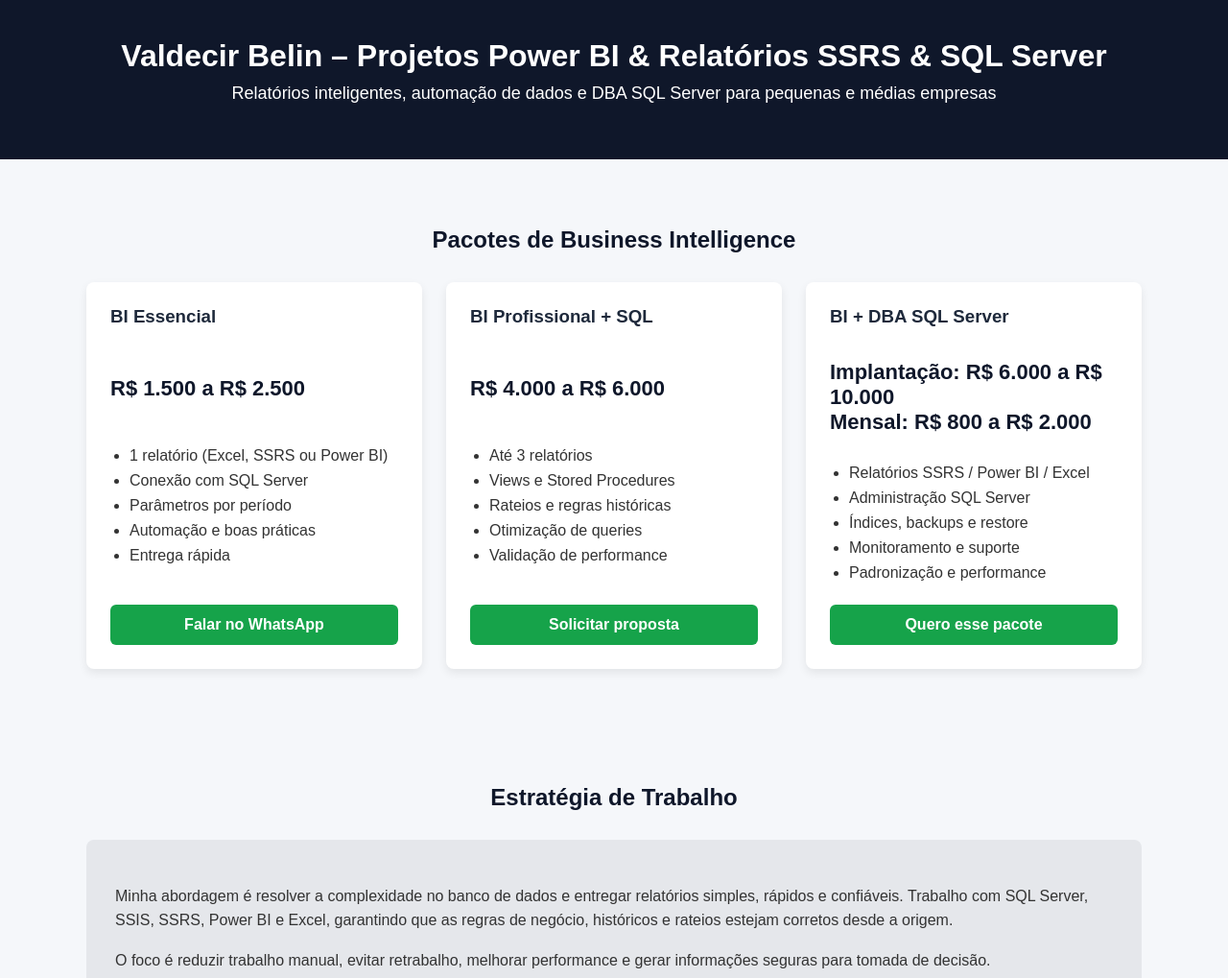
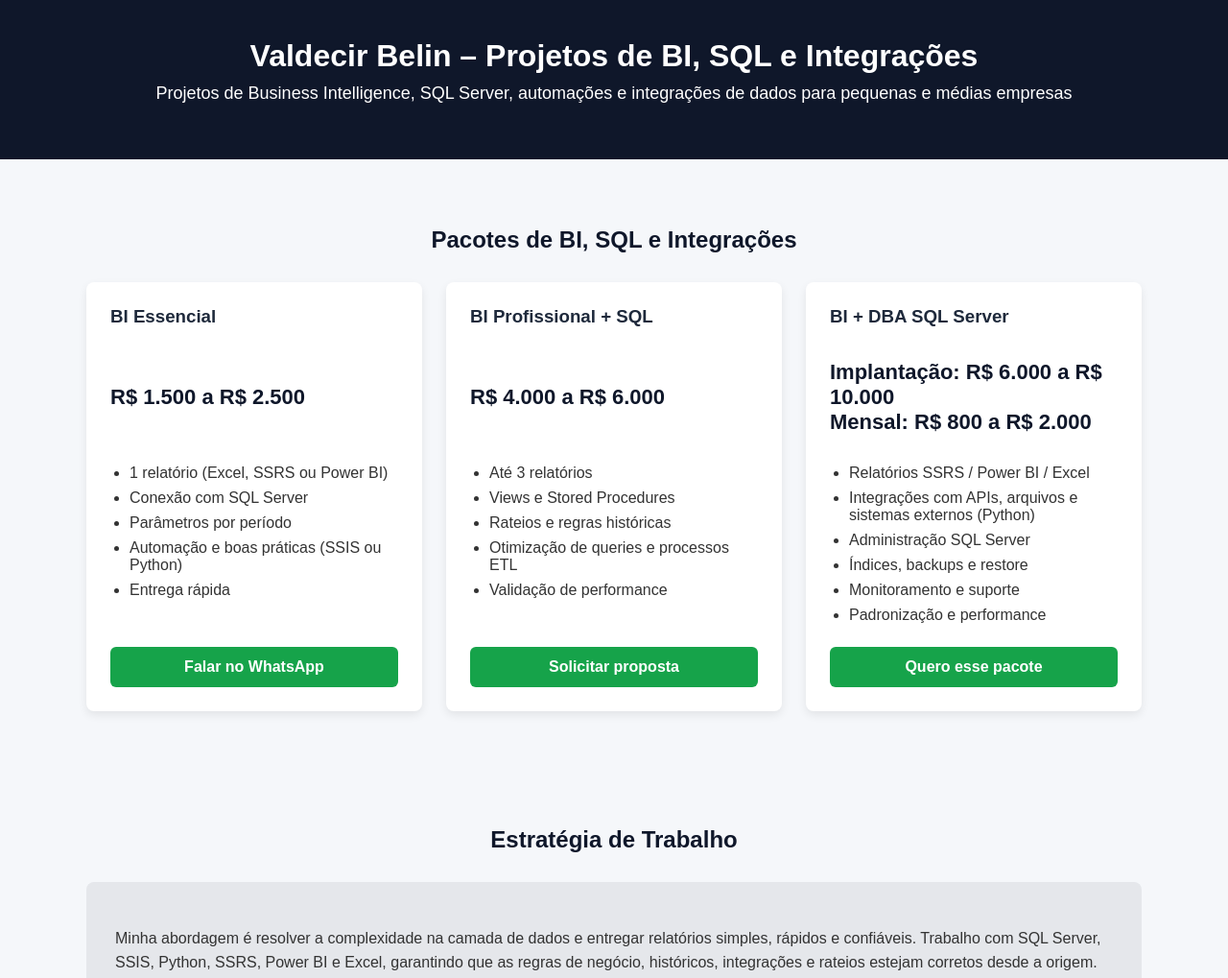
Before and after one commit to vbelin/comercial, a plain HTML site: page index.html in a window 1280 px wide. Shown: the top 1019 px of the page at 96% size. Drawn offline with Linux system fonts and the light colour scheme.

Commit message:
Update index.html

```diff
--- a/index.html
+++ b/index.html
@@ -3,7 +3,7 @@
 <head>
     <meta charset="UTF-8">
     <meta name="viewport" content="width=device-width, initial-scale=1.0">
-    <title>Valdecir Belin – Projetos Power BI & Relatórios SSRS & SQL Server</title>
+    <title>Valdecir Belin – Projetos de BI, SQL e Integrações</title>
     <style>
         body {
             font-family: Arial, Helvetica, sans-serif;
@@ -100,12 +100,12 @@
 <body>
 
 <header>
-    <h1>Valdecir Belin – Projetos Power BI & Relatórios SSRS & SQL Server</h1>
-    <p>Relatórios inteligentes, automação de dados e DBA SQL Server para pequenas e médias empresas</p>
+    <h1>Valdecir Belin – Projetos de BI, SQL e Integrações</h1>
+    <p>Projetos de Business Intelligence, SQL Server, automações e integrações de dados para pequenas e médias empresas</p>
 </header>
 
 <section>
-    <h2>Pacotes de Business Intelligence</h2>
+    <h2>Pacotes de BI, SQL e Integrações</h2>
     <div class="cards">
         <div class="card">
             <h3>BI Essencial</h3>
@@ -114,7 +114,7 @@
                 <li>1 relatório (Excel, SSRS ou Power BI)</li>
                 <li>Conexão com SQL Server</li>
                 <li>Parâmetros por período</li>
-                <li>Automação e boas práticas</li>
+                <li>Automação e boas práticas (SSIS ou Python)</li>
                 <li>Entrega rápida</li>
             </ul>
             <a class="btn" href="https://wa.me/5541996308951" target="_blank">Falar no WhatsApp</a>
@@ -127,7 +127,7 @@
                 <li>Até 3 relatórios</li>
                 <li>Views e Stored Procedures</li>
                 <li>Rateios e regras históricas</li>
-                <li>Otimização de queries</li>
+                <li>Otimização de queries e processos ETL</li>
                 <li>Validação de performance</li>
             </ul>
             <a class="btn" href="https://wa.me/5541996308951" target="_blank">Solicitar proposta</a>
@@ -137,7 +137,7 @@
             <h3>BI + DBA SQL Server</h3>
             <p class="price">Implantação: R$ 6.000 a R$ 10.000<br>Mensal: R$ 800 a R$ 2.000</p>
             <ul>
-                <li>Relatórios SSRS / Power BI / Excel</li>
+                <li>Relatórios SSRS / Power BI / Excel</li><li>Integrações com APIs, arquivos e sistemas externos (Python)</li>
                 <li>Administração SQL Server</li>
                 <li>Índices, backups e restore</li>
                 <li>Monitoramento e suporte</li>
@@ -151,7 +151,7 @@
 <section>
     <h2>Estratégia de Trabalho</h2>
     <div class="strategy">
-        <p>Minha abordagem é resolver a complexidade no banco de dados e entregar relatórios simples, rápidos e confiáveis. Trabalho com SQL Server, SSIS, SSRS, Power BI e Excel, garantindo que as regras de negócio, históricos e rateios estejam corretos desde a origem.</p>
+        <p>Minha abordagem é resolver a complexidade na camada de dados e entregar relatórios simples, rápidos e confiáveis. Trabalho com SQL Server, SSIS, Python, SSRS, Power BI e Excel, garantindo que as regras de negócio, históricos, integrações e rateios estejam corretos desde a origem.</p>
         <p>O foco é reduzir trabalho manual, evitar retrabalho, melhorar performance e gerar informações seguras para tomada de decisão.</p>
     </div>
 </section>
```
